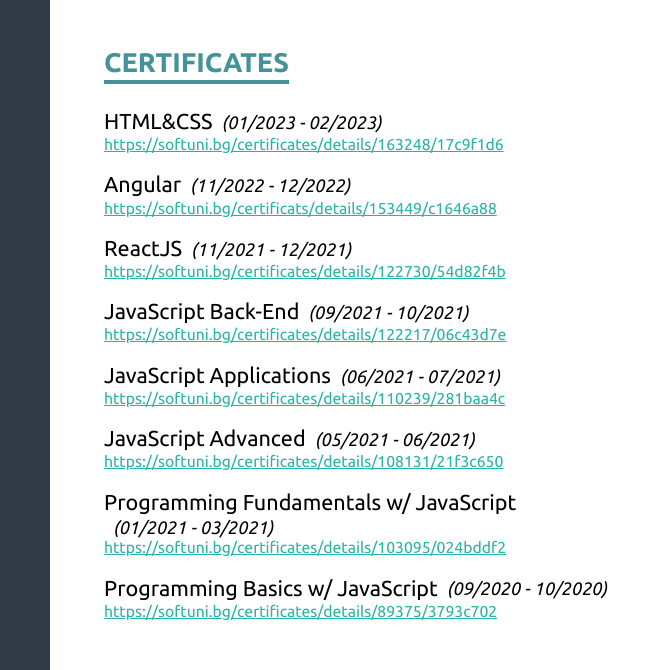
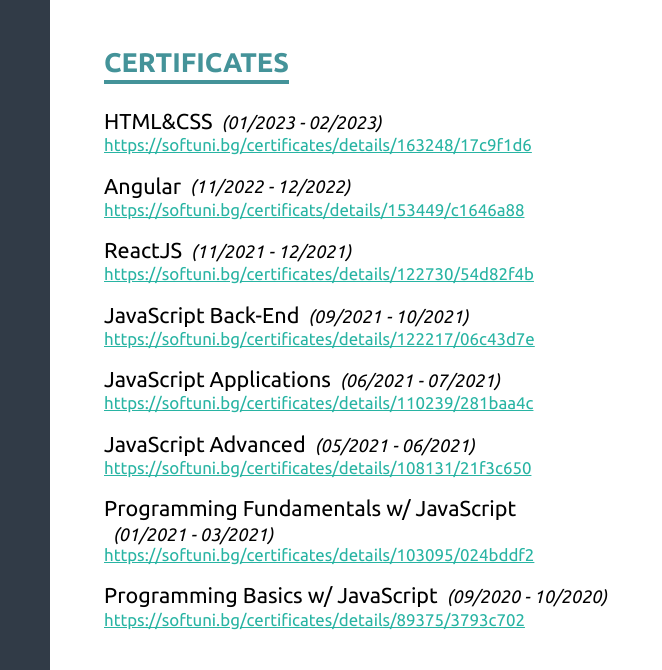
Before and after one commit to g-t-georgiev/my-online-resume, a website: page index.html in a window 1280 px wide. Shown: the part 939-1609 px from the top of the page, 0-662 px from the left. Drawn offline with Linux system fonts and the light colour scheme.

Commit message:
Set slightly bigger font size for links.

```diff
--- a/src/styles/_certificates.css
+++ b/src/styles/_certificates.css
@@ -42,7 +42,7 @@
 .certificate-entry-link {
     flex-basis: 100%;
     text-decoration: underline;
-    font-size: .875rem;
+    font-size: .9375rem;
     font-weight: 400;
     color: #28b4a3;
 }
```
